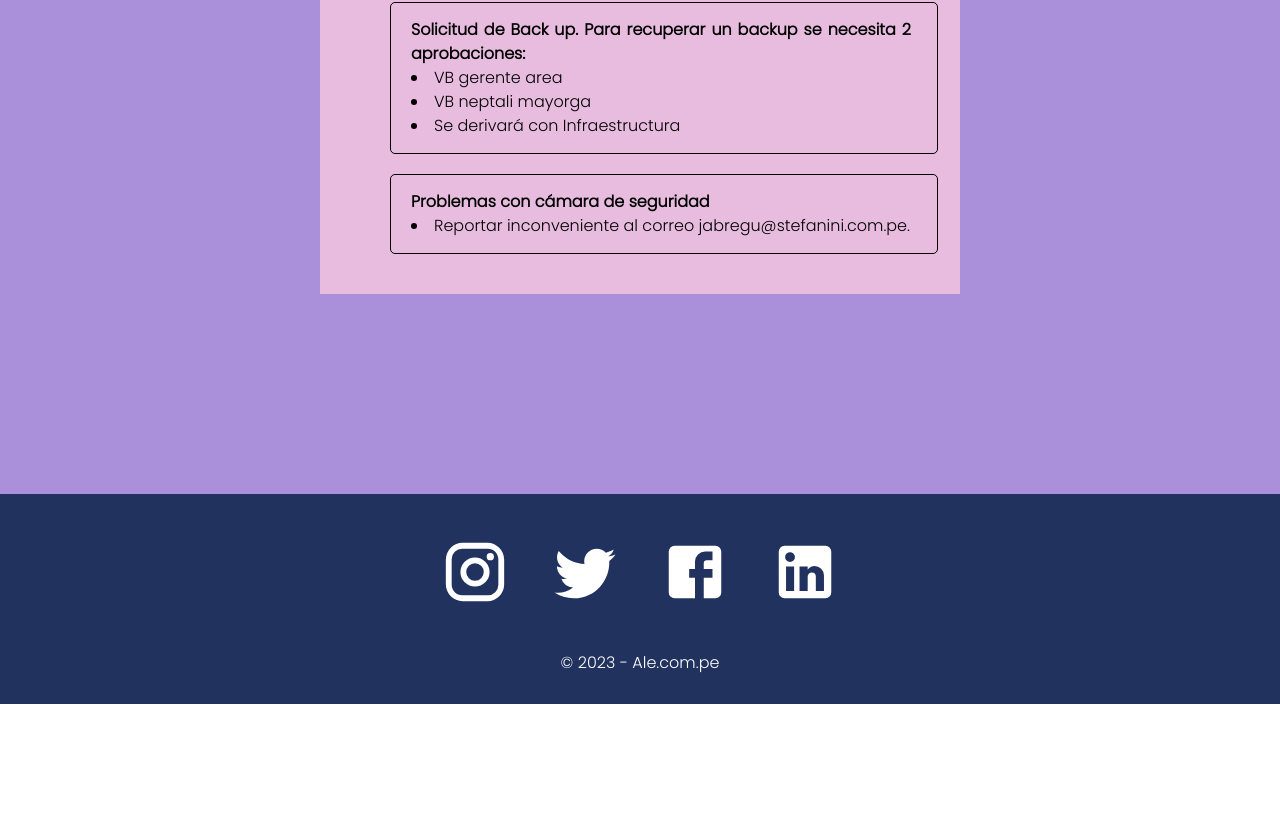
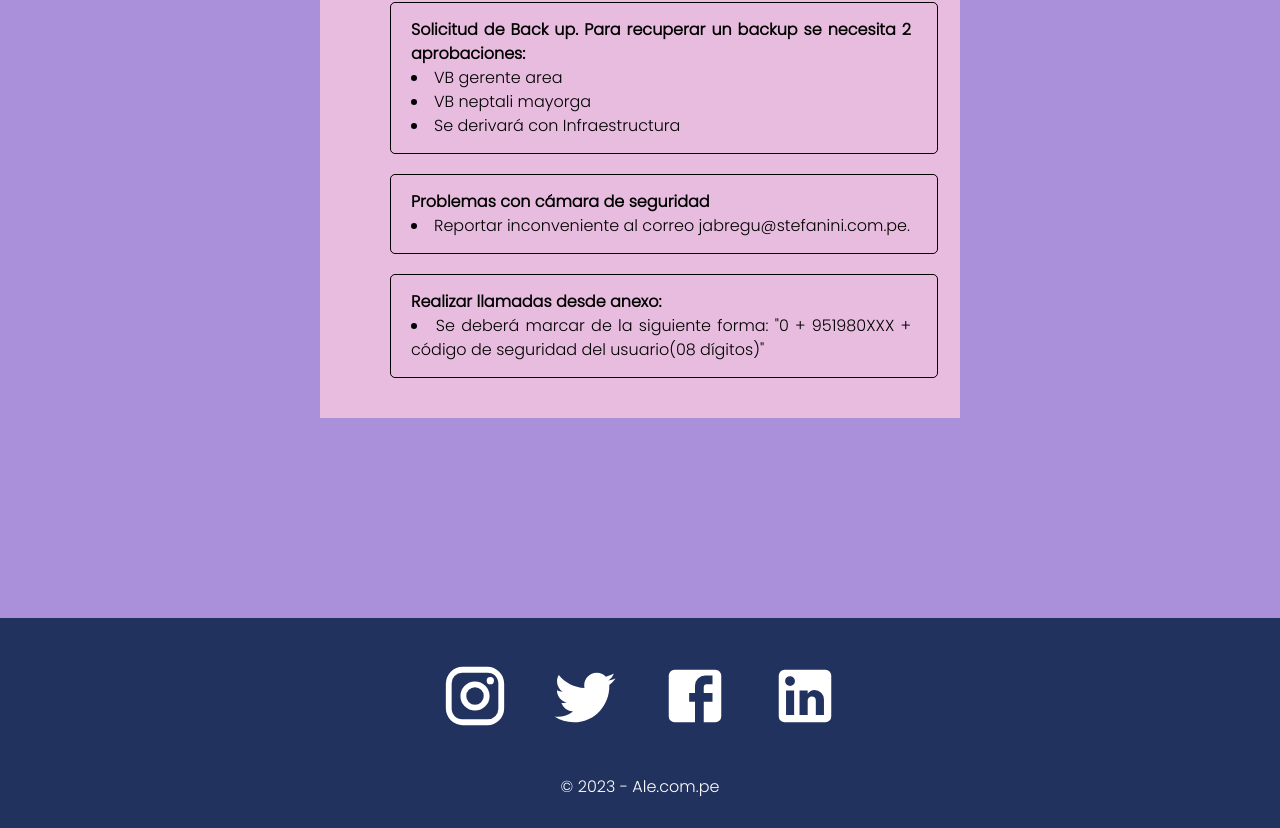
Before and after one commit to AlexandraCynthia/guia, a React (Create React App) app: page /home in a window 1280 px wide. Shown: the part 7821-8649 px from the top of the page. Before the commit the page ends 8525 px from the top, so only its background shows below. Built offline with nearby package versions, Linux system fonts and the light colour scheme; a web font is replaced by a local one.

Commit message:
actualizaciones!

```diff
--- a/src/pages/Experience.js
+++ b/src/pages/Experience.js
@@ -38,6 +38,20 @@ function Experience() {
         <p>En ticket adjuntar el visto bueno del Sr. Landa.</p>
 
         </VerticalTimelineElement>
+
+        <VerticalTimelineElement
+          className="vertical-timeline-element--work"
+          date="Derivar con Telecomunicaciones"
+          iconStyle={{ background: "#e9d35b", color: "#fff" }}
+          icon={<WorkIcon />}
+        >
+          <h3 className="vertical-timeline-element-title">
+            Usuario indica que código de seguridad para hacer llamadas desde anexo no está actualizada, debe tener 08 dígitos. Derivar al Staff de Telecomunicaciones, dependiendo de qué zona es el usuario.
+          </h3>
+               <p> <img src="https://res.cloudinary.com/dgxnatqij/image/upload/v1709313566/Guia/codigo_seguridad_llamada_nyoziq.png" alt="" height="auto" width="450px" /> </p>
+
+        </VerticalTimelineElement>
+
 
         <VerticalTimelineElement
           className="vertical-timeline-element--work"
--- a/src/pages/Home.js
+++ b/src/pages/Home.js
@@ -268,7 +268,10 @@ function Home () {
               <li>Reportar inconveniente al correo jabregu@stefanini.com.pe.</li>
             </div>
 
-
+            <div className="cuadrotexto">
+              <b>Realizar llamadas desde anexo:</b>
+              <li>Se deberá marcar de la siguiente forma: "0 + 951980XXX + código de seguridad del usuario(08 dígitos)"</li>
+            </div>
 
         </div>
 
```
